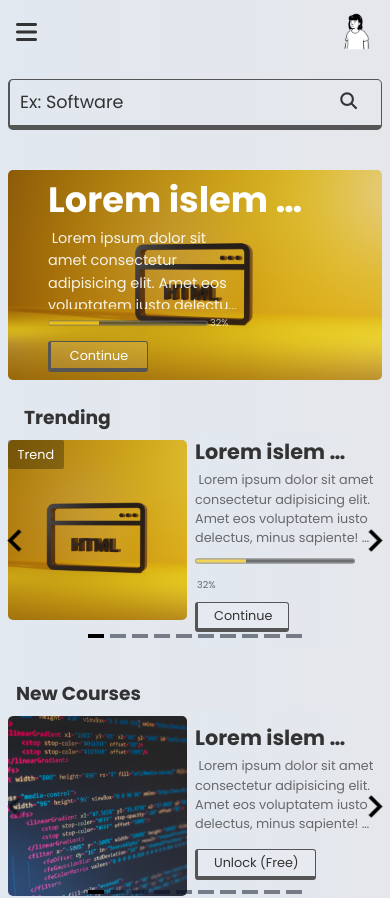
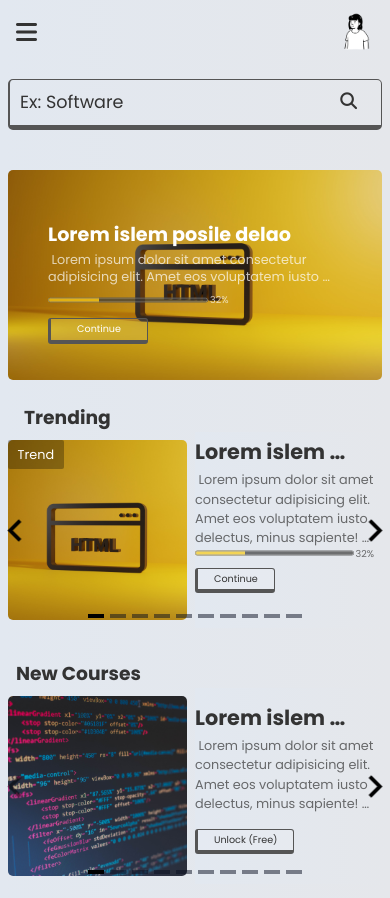
Before and after one commit to NghiaLam11/Challenge-7-JcStudy, a Vue app: page /courses in a window 390 px wide. Shown: the top 898 px of the page. Built offline with nearby package versions, Linux system fonts and the light colour scheme.

Commit message:
fix ui of auth, gallery

```diff
--- a/src/components/AuthSection.vue
+++ b/src/components/AuthSection.vue
@@ -223,6 +223,9 @@ const onOpenFormEdit = () => {
   }
 }
 @media screen and (max-width: 534px) {
+  .auth {
+    padding: 1rem !important;
+  }
   .auth-top {
     padding: 3rem 1rem !important;
     border-radius: 10px !important;
@@ -248,7 +251,8 @@ const onOpenFormEdit = () => {
   }
   .auth-bottom {
     border-radius: 10px !important;
-    margin-top: 2rem !important;
+    margin-top: 1rem !important;
+    padding: 0.5rem !important;
   }
   .statistic {
     padding: 0.3rem !important;
@@ -269,5 +273,20 @@ const onOpenFormEdit = () => {
   .courses-unclock {
     padding: 0rem !important;
   }
+  .regis-moderate {
+    margin: 1rem 0 !important;
+    padding: 0.5rem !important;
+    border-radius: 10px !important;
+  }
+  .btn-regis {
+    padding: 1rem !important;
+    margin-top: 1rem !important;
+    p {
+      font-size: 0.7rem !important;
+    }
+    .plus {
+      margin-left: 0.5rem !important;
+    }
+  }
 }
 </style>
--- a/src/components/ChildSections/CoursesGallery.vue
+++ b/src/components/ChildSections/CoursesGallery.vue
@@ -23,7 +23,10 @@
             </div>
             <button @click="onUnlock">Continue</button>
           </div>
-          <img src="/src/images/jackson-sophat-wUbNvDTsOIc-unsplash.jpg" alt="" />
+          <img
+            src="/src/images/jackson-sophat-wUbNvDTsOIc-unsplash.jpg"
+            alt=""
+          />
         </div>
       </Slide>
     </Carousel>
@@ -79,7 +82,6 @@ import { ref } from "vue";
 import { Carousel, Slide, Pagination, Navigation } from "vue3-carousel";
 import "vue3-carousel/dist/carousel.css";
 import { useSound } from "../../../src/composable/useSound.ts";
-
 
 // Play sound when btn is clicked
 const soundStore = useSound();
@@ -249,4 +251,37 @@ const breakpoints = ref({
   }
 }
 // ------------------------------- END COURSES GALLERY CSS STYLE------------------------------------------------
+
+@media screen and (min-width: 534px) and (max-width: 734px) {
+}
+@media screen and (max-width: 534px) {
+  .card-gallery {
+    .card-text {
+      button {
+        font-size: 0.6rem !important;
+        width: 100px !important;
+      }
+      h3 {
+        font-size: 1.2rem !important;
+        padding-bottom: 0rem !important;
+        margin: 0 !important;
+        transform: translateY(7px);
+      }
+      p {
+        opacity: 0.7 !important;
+        font-size: 0.8rem !important;
+        width: 90% !important;
+        line-height: 1.1rem !important;
+        -webkit-line-clamp: 2 !important;
+        // padding-bottom: 0.6rem !important;
+      }
+    }
+  }
+  .card-right {
+    .card-progress {
+      display: flex;
+      align-items: center;
+    }
+  }
+}
 </style>
--- a/src/components/HeaderSection.vue
+++ b/src/components/HeaderSection.vue
@@ -58,7 +58,7 @@
       <ul class="nav-list">
         <i @click="onOpenNavMobile" class="fas fa-bars"></i>
         <li class="nav-auth" @click="onAuth">
-          <router-link to="/"
+          <router-link to="/auth"
             ><img src="../images/peep-82.png" alt=""
           /></router-link>
         </li>
--- a/src/styles/global.scss
+++ b/src/styles/global.scss
@@ -58,3 +58,9 @@ textarea::placeholder {
 .carousel-next {
   font-size: 1rem !important;
 }
+
+@media screen and (max-width: 534px) {
+  button {
+    font-size: 0.6rem !important;
+  }
+}
```
